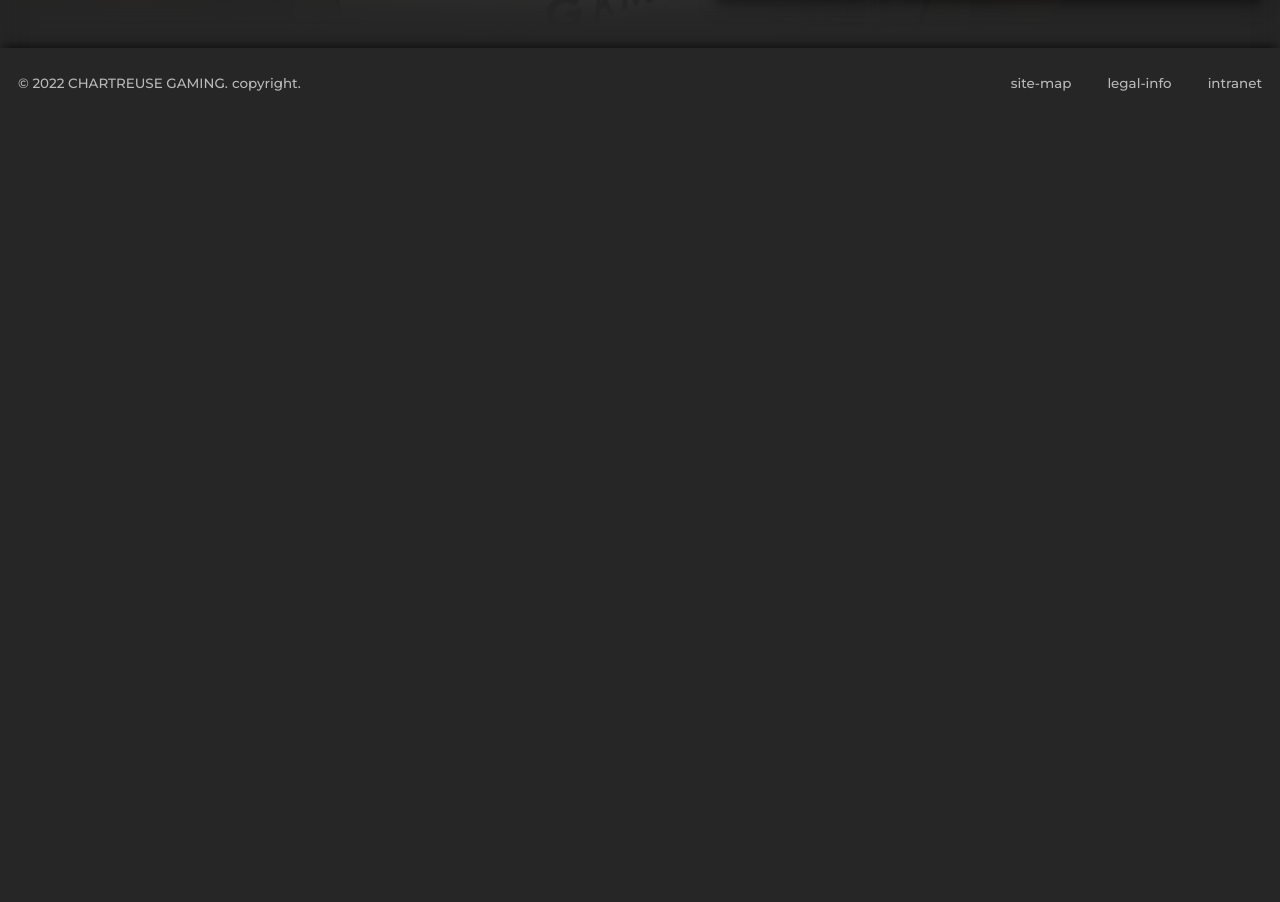
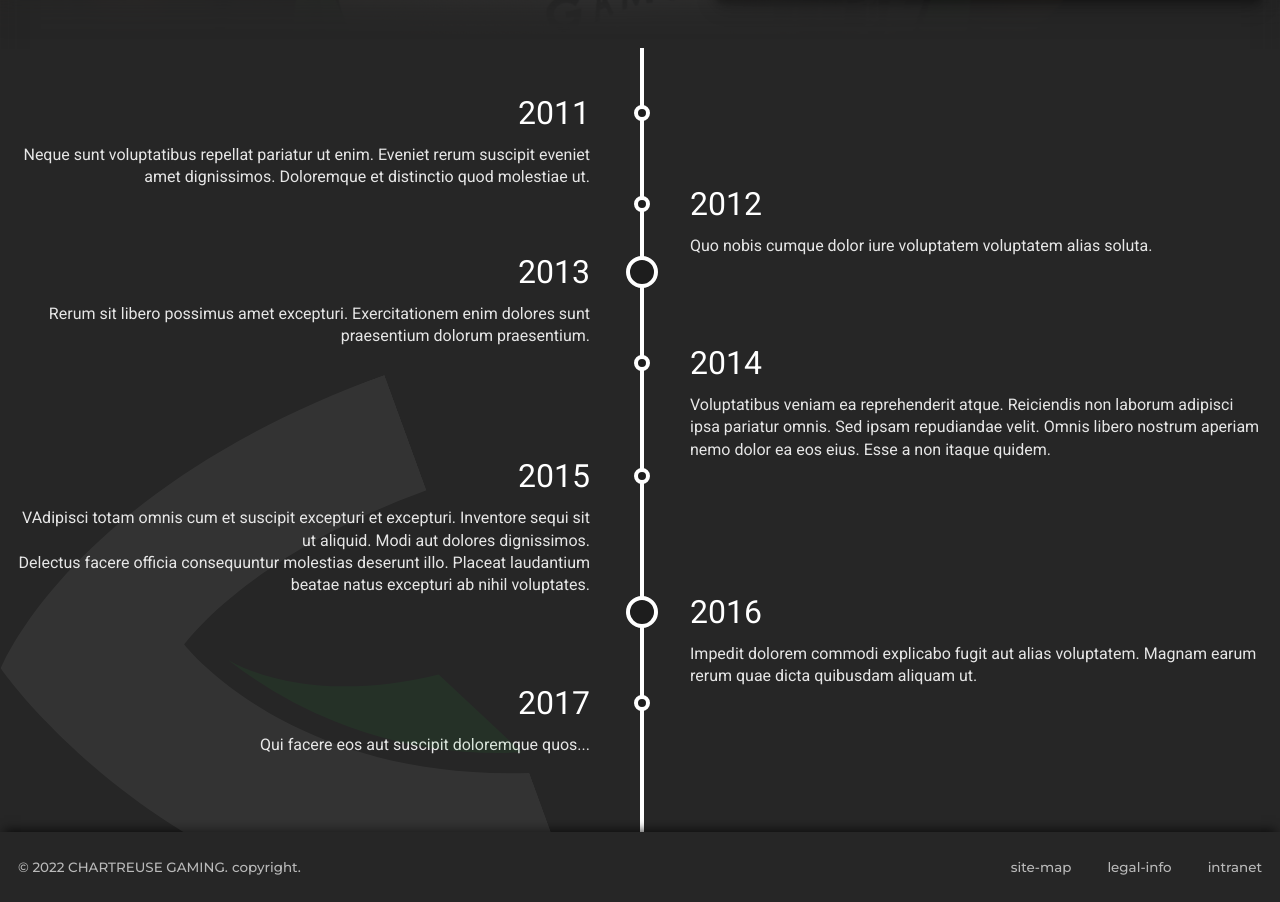
Before and after one commit to Alpes-Esport/Website, a Vue app: page / in a window 1280 px wide. Shown: the part 1820-2722 px from the top of the page. Before the commit the page ends 1938 px from the top, so only its background shows below. Built offline with nearby package versions, Linux system fonts and the light colour scheme; what @splidejs/vue-splide would draw is missing.

Commit message:
Add history (not finished)

```diff
--- a/src/views/Home.vue
+++ b/src/views/Home.vue
@@ -140,6 +140,80 @@
             src="@/assets/img/Members.jpg"
             :alt="$t('association.members') + '.'"
           />
+        </div>
+      </section>
+    </article>
+
+    <article id="history" class="content">
+      <img src="@/assets/svg/logo.svg" :alt="$t('association.logo') + '.'" />
+      <section>
+        <div class="entries">
+          <div class="entry">
+            <div class="title">2011</div>
+            <div class="body">
+              <p>
+                Neque sunt voluptatibus repellat pariatur ut enim. Eveniet rerum
+                suscipit eveniet amet dignissimos. Doloremque et distinctio quod
+                molestiae ut.
+              </p>
+            </div>
+          </div>
+          <div class="entry">
+            <div class="title">2012</div>
+            <div class="body">
+              <p>
+                Quo nobis cumque dolor iure voluptatem voluptatem alias soluta.
+              </p>
+            </div>
+          </div>
+          <div class="entry">
+            <div class="title big">2013</div>
+            <div class="body">
+              <p>
+                Rerum sit libero possimus amet excepturi. Exercitationem enim
+                dolores sunt praesentium dolorum praesentium.
+              </p>
+            </div>
+          </div>
+          <div class="entry">
+            <div class="title">2014</div>
+            <div class="body">
+              <p>
+                Voluptatibus veniam ea reprehenderit atque. Reiciendis non
+                laborum adipisci ipsa pariatur omnis. Sed ipsam repudiandae
+                velit. Omnis libero nostrum aperiam nemo dolor ea eos eius. Esse
+                a non itaque quidem.
+              </p>
+            </div>
+          </div>
+          <div class="entry">
+            <div class="title">2015</div>
+            <div class="body">
+              <p>
+                VAdipisci totam omnis cum et suscipit excepturi et excepturi.
+                Inventore sequi sit ut aliquid. Modi aut dolores dignissimos.
+              </p>
+              <p>
+                Delectus facere officia consequuntur molestias deserunt illo.
+                Placeat laudantium beatae natus excepturi ab nihil voluptates.
+              </p>
+            </div>
+          </div>
+          <div class="entry">
+            <div class="title big">2016</div>
+            <div class="body">
+              <p>
+                Impedit dolorem commodi explicabo fugit aut alias voluptatem.
+                Magnam earum rerum quae dicta quibusdam aliquam ut.
+              </p>
+            </div>
+          </div>
+          <div class="entry">
+            <div class="title">2017</div>
+            <div class="body">
+              <p>Qui facere eos aut suscipit doloremque quos...</p>
+            </div>
+          </div>
         </div>
       </section>
     </article>
@@ -396,4 +470,97 @@ export default {
     }
   }
 }
+
+#history {
+  position: relative;
+  overflow: hidden;
+  padding-top: 20px;
+
+  & > img {
+    width: 36%;
+    z-index: 1;
+    position: absolute;
+    left: 3vw;
+    bottom: -15vw;
+    opacity: 0.06;
+    transform: rotate(-20deg);
+  }
+
+  section {
+    &:before {
+      content: "";
+      position: absolute;
+      top: 0;
+      left: 50%;
+      bottom: 0;
+      width: 4px;
+      background-color: #fff;
+    }
+
+    .entries {
+      //position: relative;
+
+      .entry {
+        width: calc(50% - 50px);
+        float: left;
+        padding: 26px 0;
+        clear: both;
+        text-align: right;
+
+        &:not(:first-child) {
+          margin-top: -56px;
+        }
+
+        .title {
+          font-size: 32px;
+          margin-bottom: 12px;
+          position: relative;
+
+          &:before {
+            content: "";
+            position: absolute;
+            width: 8px;
+            height: 8px;
+            border: 4px solid #ffffff;
+            background-color: #1d1d1d;
+            border-radius: 100%;
+            top: 50%;
+            transform: translateY(-50%);
+            right: -60px;
+            z-index: 1000;
+          }
+
+          &.big:before {
+            width: 24px;
+            height: 24px;
+            transform: translate(8px, -50%);
+          }
+        }
+
+        .body {
+          color: var(--subtext-color);
+
+          p {
+            line-height: 1.4em;
+          }
+        }
+
+        &:nth-child(2n) {
+          text-align: left;
+          float: right;
+
+          .title {
+            &:before {
+              left: -56px;
+            }
+
+            &.big:before {
+              transform: translate(-8px, -50%);
+            }
+          }
+        }
+      }
+    }
+  }
+}
 </style>
```
